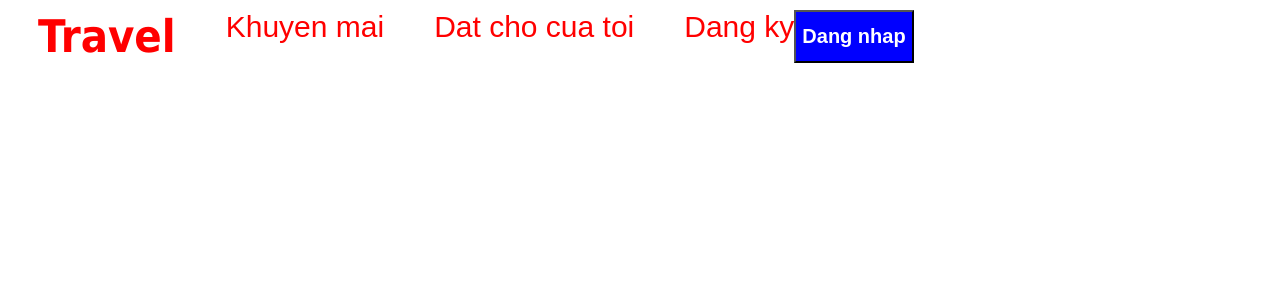
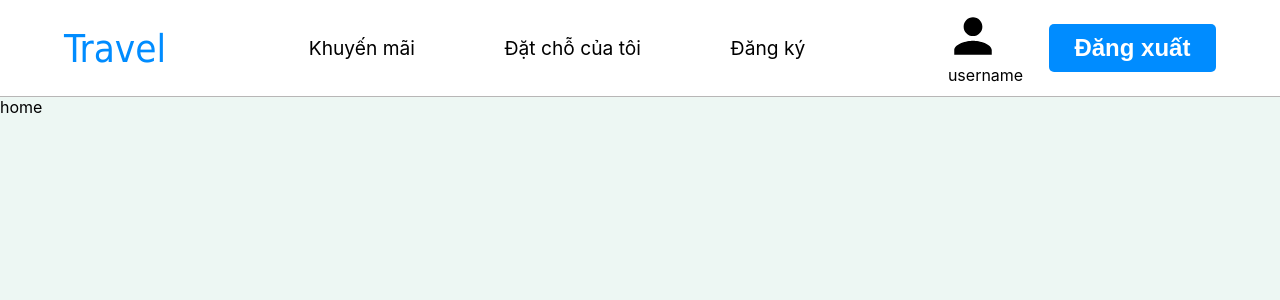
Before and after one commit to setth123/BTL_DACN, a React (Vite) app in the folder frontend/: page / in a window 1280 px wide. Shown: the top 300 px of the page. Built offline with nearby package versions, Linux system fonts and the light colour scheme.

Commit message:
update fe

```diff
--- a/frontend/package.json
+++ b/frontend/package.json
@@ -11,7 +11,8 @@
   },
   "dependencies": {
     "react": "^18.3.1",
-    "react-dom": "^18.3.1"
+    "react-dom": "^18.3.1",
+    "react-router-dom": "^7.1.5"
   },
   "devDependencies": {
     "@eslint/js": "^9.17.0",
--- a/frontend/src/App.css
+++ b/frontend/src/App.css
@@ -1,3 +1,7 @@
 body {
-    font-family: 'Arial', sans-serif;
+    font-family: "Godwit",-apple-system,BlinkMacSystemFont,Segoe UI,Roboto,Arial,sans-serif,Apple Color Emoji,Segoe UI Emoji,Segoe UI Symbol;
+    color:black;
+    background-color:rgb(237, 247, 243);
+    margin:0;
+    padding:0;
   }
--- a/frontend/src/App.jsx
+++ b/frontend/src/App.jsx
@@ -1,11 +1,19 @@
-import { useState } from 'react'
 import './App.css'
-import HomePage from './Pages/HomePage'
+import NavBar from './Components/NavBar/NavBar'
+import { BrowserRouter as Router, Routes, Route, Link, useNavigate } from "react-router-dom";
+import HomePage from './Pages/HomePage/HomePage';
+import KhuyenMai from './Pages/KhuyenMai/KhuyenMai';
 
 const App=()=>{
   return(
     <>
-      <HomePage/>
+      <Router>
+      <NavBar user={true}/>
+        <Routes>
+          <Route path="/" element={<HomePage/>}/>
+          <Route path="/khuyenMai" element={<KhuyenMai/>}/>
+        </Routes>
+      </Router>
     </>
   )
 }
--- a/frontend/src/Components/NavBar/NavBar.css
+++ b/frontend/src/Components/NavBar/NavBar.css
@@ -1,9 +1,69 @@
-li {
-    font-size: 30px;
+.navbar {
+    display: flex;
+    align-items: center; /* Căn giữa theo chiều dọc */
+    justify-content: space-between; /* Dàn đều các phần */
+    height: 12vh; /* Giữ nguyên chiều cao */
+    padding: 0 5%; /* Khoảng cách hai bên */
+    border-bottom: 1px solid rgb(184, 182, 182);
+    background-color: white;
+}
+
+.navbar #logo {
+    font-family: Tahoma;
+    color: rgb(0, 140, 255);
+    font-size: 3vw;
+    font-weight: lighter;
+}
+
+.navbar #logo:hover{
+    cursor: pointer;
+}
+
+.navbar ul {
+    display: flex;
     list-style: none;
-    margin-left: 50px;
+    gap: 3vw;
+    padding: 0;
+    margin: 0;
 }
-li>a{
-    color:red;
+
+.navbar ul li {
+    padding: 1vh 2vw; /* Tạo vùng click lớn hơn */
+    border-radius: 5px; /* Bo góc */
+    transition: background-color 0.3s ease; /* Hiệu ứng mượt */
+}
+
+.navbar ul li:hover {
+    background-color: rgb(213, 215, 216);
+}
+
+.navbar ul li a {
+    text-decoration: non;
+    color:black;
     text-decoration: none;
+    font-size:larger;
 }
+
+.navbar button {
+    display: flex;
+    align-items: center; /* Căn giữa theo chiều dọc */
+    justify-content: center; /* Căn giữa theo chiều ngang */
+    background-color: rgb(0, 140, 255);
+    color: white;
+    font-size: 3vh; /* Kích thước chữ theo chiều cao màn hình */
+    font-weight: bold;
+    padding: 1vh 2vw; /* Padding theo đơn vị viewport */
+    border: none;
+    border-radius: 5px;
+    cursor: pointer;
+    height: 6vh; /* Chiều cao theo % của viewport */
+}
+.navbar button:hover{
+    background-color: rgb(12, 94, 161);;
+}
+.avatar{
+    display:flex;
+    flex-direction:column;
+    align-items: center;
+    text-align: center;
+}
--- a/frontend/src/Components/NavBar/NavBar.jsx
+++ b/frontend/src/Components/NavBar/NavBar.jsx
@@ -1,22 +1,32 @@
 import './NavBar.css'
+import userAvatar from '../../../assets/userAvatar.svg';
+import { useNavigate } from 'react-router-dom';
 
-const NavBar = () => {
+const NavBar = ({user}) => {
+    const navigate=useNavigate();
     return (
-        <div style={{display:"flex",marginTop:'10px',marginLeft:'30px'}}>
-            {/* logo */}
-            <div id="logo" style={{fontFamily:'Tahoma',color:'Red',fontSize:'45px',fontWeight:'bold'}}>
-                Travel
-            </div>
-            {/* pages nav */}
-            <div id="nav" style={{display:'flex'}}>
-                <li><a href="#">Khuyen mai</a></li>
-                <li><a href="#">Dat cho cua toi</a></li>
-                <li><a href="#">Dang ky</a></li>
-            </div>
-            {/* login or username */}
-            <button style={{backgroundColor:'blue',color:'white',fontSize:'20px',fontWeight:'bold',textAlign:'center'}}>
-                Dang nhap
-            </button>
+        <div className="navbar">
+            {/* Logo */}
+            <div id="logo" onClick={()=>navigate("/")}>Travel</div>
+
+            {/* Navbar */}
+            <ul>
+                <li><a href="/khuyenMai">Khuyến mãi</a></li>
+                <li><a href="#">Đặt chỗ của tôi</a></li>
+                <li><a href="#">Đăng ký</a></li>
+            </ul>
+            {user?(
+                <div style={{display:"flex",gap:"2vw",alignItems: "center" }}>
+                    <div id="avatar">
+                        <img src={userAvatar} alt="User Logo"/>
+                        <div>username</div>
+                    </div>
+                    <button>Đăng xuất</button>
+                </div>
+                ):(
+                    <button>Đăng nhập</button>
+                )
+            }
         </div>
     )
 }
--- a/frontend/src/Pages/HomePage.jsx
+++ b/frontend/src/Pages/HomePage/HomePage.jsx
@@ -1,9 +1,9 @@
-import NavBar from "../Components/NavBar/NavBar"
+import NavBar from "../../Components/NavBar/NavBar"
 
 const HomePage = () => {
     return (
         <div>
-            <NavBar/>
+            home
         </div>
     )
 }
--- /dev/null
+++ b/frontend/src/Pages/KhuyenMai/KhuyenMai.jsx
@@ -0,0 +1,9 @@
+const KhuyenMai = () => {
+    return (
+        <div>
+            khuyenMai
+        </div>
+    )
+}
+
+export default KhuyenMai
```
Also changed, not shown: frontend/assets/userAvatar.svg (added), 1 other file (tests, documents, lock files or other folders).
